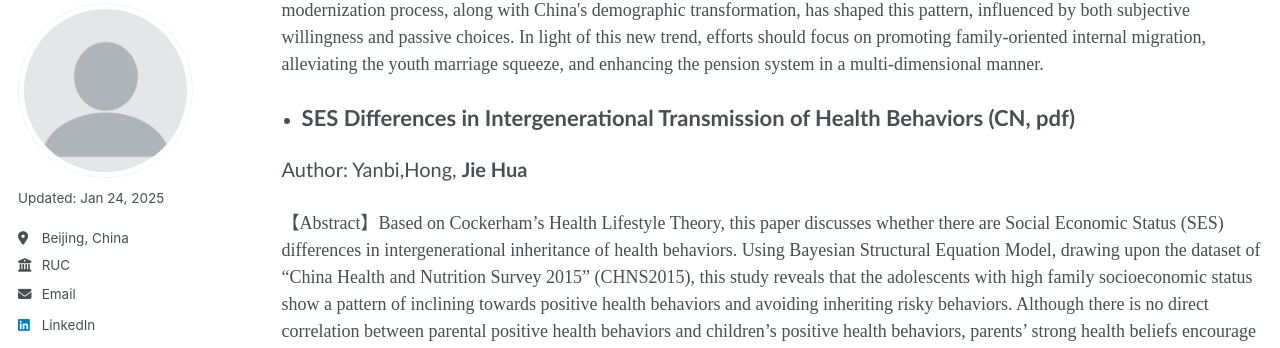
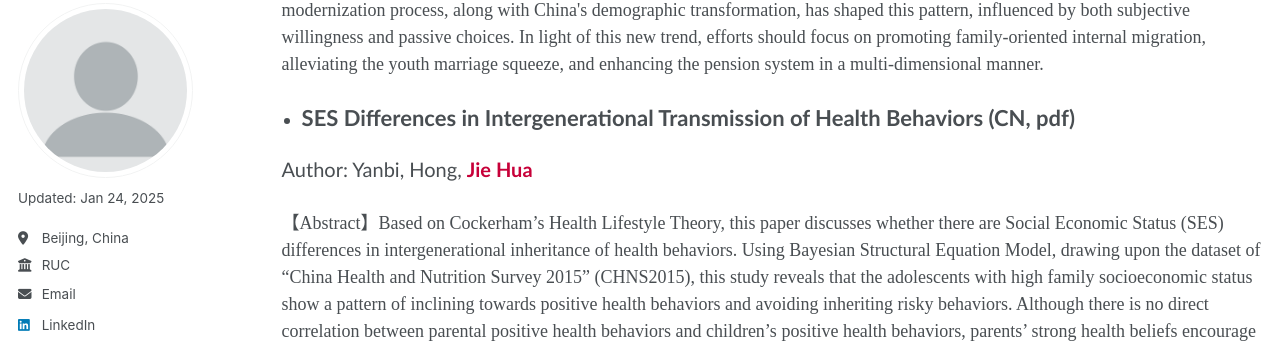
Before and after one commit to jiehua-css/jiehua-css.github.io, a Jekyll site: the page built from _pages/research.md, in a window 1280 px wide and 900 px high, scrolled down 866 px. Shown: the part 103-451 px from the top of the window. Built offline with Jekyll 4.4.1, drawn with Linux system fonts in a browser that asks for light colours.

Commit message:
Update research.md

```diff
--- a/_pages/research.md
+++ b/_pages/research.md
@@ -36,7 +36,7 @@ author_profile: true
 <ul style="list-style-type: disc; padding-left: 20px;">
   <li><span style="font-family: Calibri; font-size: 22px; font-weight: bold;">SES Differences in Intergenerational Transmission of Health Behaviors (CN, pdf)</span></li>
 </ul>
-<p style="font-family: Calibri; font-size: 20px;">Author: Yanbi,Hong, <b>Jie Hua</b></p>
+<p style="font-family: Calibri; font-size: 20px;">Author: Yanbi, Hong, <b style="color: #C70039;">Jie Hua</b></p>
 
 <p style="font-family: 'Times New Roman'; font-size: 18px;">
 【Abstract】Based on Cockerham’s Health Lifestyle Theory, this paper discusses whether there are Social Economic Status (SES) differences in intergenerational inheritance of health behaviors. Using Bayesian Structural Equation Model, drawing upon the dataset of “China Health and Nutrition Survey 2015” (CHNS2015), this study reveals that the adolescents with high family socioeconomic status show a pattern of inclining towards positive health behaviors and avoiding inheriting risky behaviors. Although there is no direct correlation between parental positive health behaviors and children’s positive health behaviors, parents’ strong health beliefs encourage their children to develop positive health behaviors. Meanwhile, high family socioeconomic status and strong health belief decreases children’s propensity of inheriting parents’ risky health behaviors. If health behaviors can be intervened in the early stage of individual’s life, it may help to break the class solidification and promote social mobility.
```
